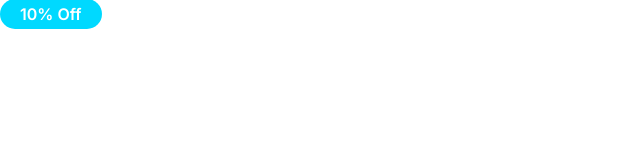
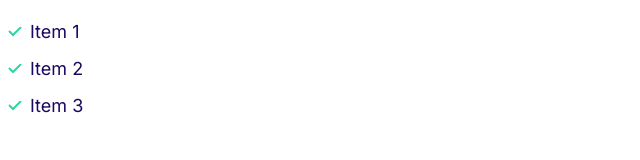
Before and after one commit to gootibi/Gootibi, a plain HTML site: page index.html in a window 1280 px wide. Shown: the whole page, without its empty margins (0-640 px from the left). Drawn offline with Linux system fonts and the light colour scheme.

Commit message:
Build the list component.

```diff
--- a/css/styles.css
+++ b/css/styles.css
@@ -122,3 +122,31 @@ a {
         font-size: 1.2rem;
     }
 }
+
+/* Lists */
+.list {
+    color: var(--color-headings);
+    list-style: none;
+    padding-left: 0;
+}
+
+.list--inline .list__item {
+    display: inline-block;
+    margin-right: 2rem;
+}
+
+.list--tick {
+    list-style-image: url("../images/tick.svg");
+    padding-left: 3rem;
+}
+
+.list--tick .list__item {
+    padding-left: 0.5rem;
+    margin-bottom: 1rem;
+}
+
+@media screen and (min-width: 1024px) {
+    .list--tick .list__item {
+        padding-left: 0;
+    }
+}
--- a/index.html
+++ b/index.html
@@ -13,7 +13,11 @@
 </head>
 
 <body>
-    <span class="badge badge--secondary badge--small">10% Off</span>
+    <ul class="list list--tick">
+        <li class="list__item">Item 1</li>
+        <li class="list__item">Item 2</li>
+        <li class="list__item">Item 3</li>
+    </ul>
 </body>
 
 </html>
```
Also changed, not shown: components/lists.html (added, +5 -0 lines), images/tick.svg (added).
